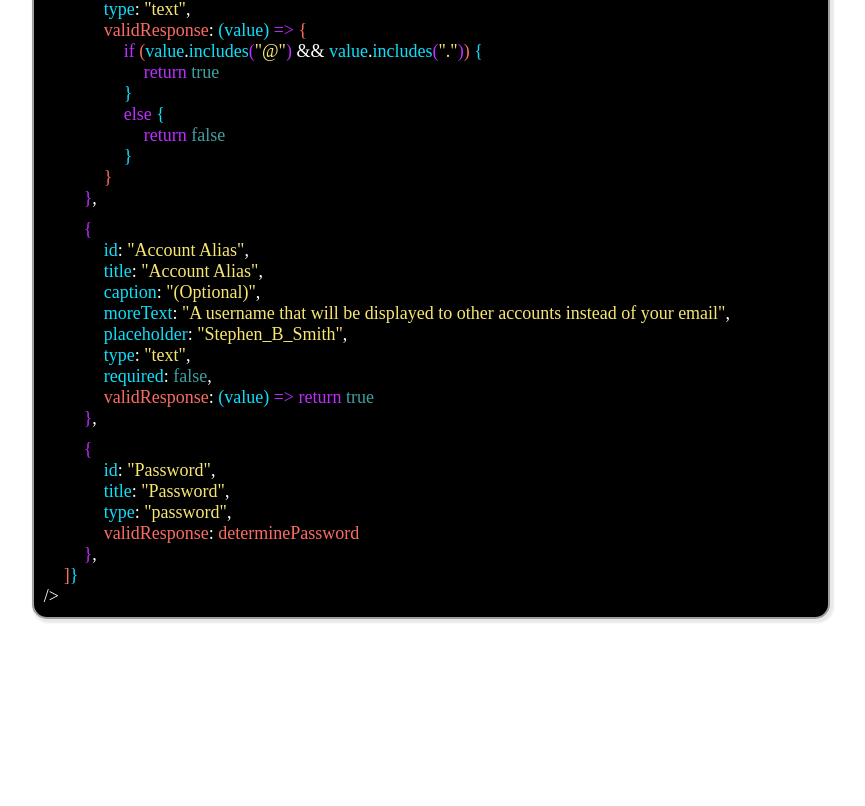
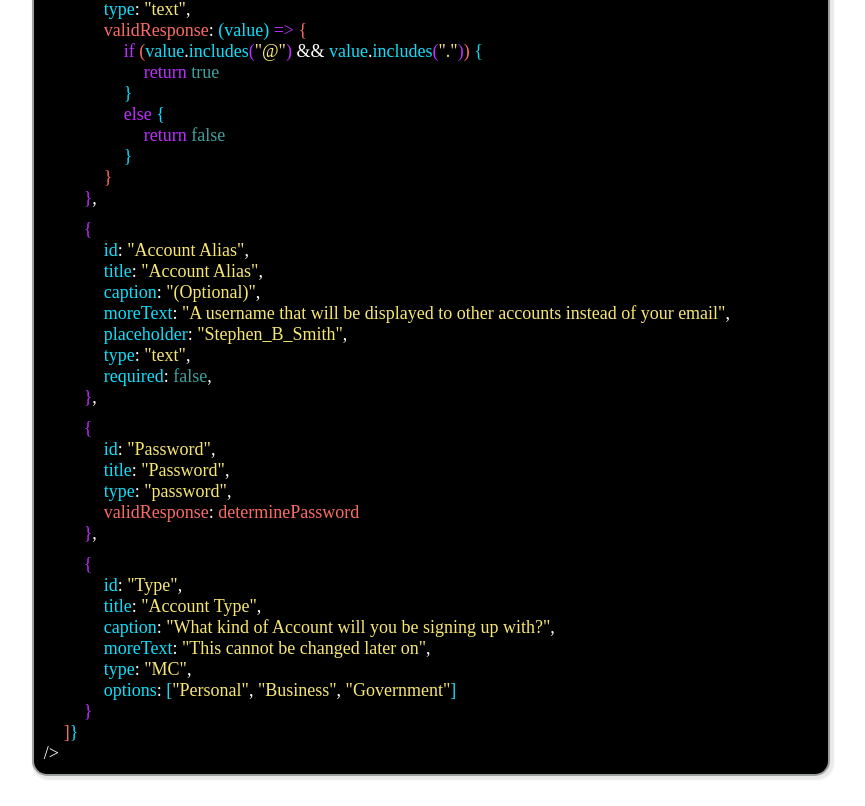
Before and after one commit to NLanese/the-codex, a Next.js app: page /showcases/ostrich-components/ostrich_forms in a window 1280 px wide. Shown: the part 1137-1943 px from the top of the page, without its empty margins (232-1097 px from the left). Before the commit the page ends 1786 px from the top, so only its background shows below. Built offline with nearby package versions, Linux system fonts and the light colour scheme.

Commit message:
Update ostForms.js

```diff
--- a/components/ostrich-components/ostForms.js
+++ b/components/ostrich-components/ostForms.js
@@ -108,7 +108,6 @@ export default function OstFormsShowcase(){
                         title: "Account Type",
                         caption: "What kind of Account will you be signing up with?",
                         moreText: "This cannot be changed later on",
-                        placeholder: "Stephen_B_Smith",
                         type: "MC",
                         options: ["Personal", "Business", "Government"]
                     }
@@ -279,16 +278,6 @@ export default function OstFormsShowcase(){
                             <span style={Styles.Code.bool}>false</span>
                             <span style={Styles.Code.reg}>, </span>
                         </p>
-                        <p style={{...Styles.Code.code, fontSize: 18, marginLeft: 60}}>
-                            <span style={Styles.Code.func}>validResponse</span>
-                            <span style={Styles.Code.reg}>: </span>
-                            <span style={Styles.Code.var}>{"("}</span>
-                            <span style={Styles.Code.var}>value</span>
-                            <span style={Styles.Code.var}>{")"}</span>
-                            <span style={Styles.Code.keyword}>{" => "}</span>
-                            <span style={Styles.Code.keyword}>return</span>
-                            <span style={Styles.Code.bool}> true</span>
-                        </p>
                         <p style={{...Styles.Code.code, fontSize: 18, marginLeft: 40}}>
                             <span style={Styles.Code.keyword}>{"}"}</span>
                             <span style={Styles.Code.reg}>{","}</span>
@@ -329,6 +318,57 @@ export default function OstFormsShowcase(){
                         </p>
                     </div>
 
+                    {/* Field Four */}
+                    <div style={{marginTop: 10}}>
+                        <p style={{...Styles.Code.code, fontSize: 18, marginLeft: 40}}>
+                            <span style={Styles.Code.keyword}>{"{"}</span>
+                        </p>
+                        <p style={{...Styles.Code.code, fontSize: 18, marginLeft: 60}}>
+                            <span style={Styles.Code.var}>id</span>
+                            <span style={Styles.Code.reg}>: </span>
+                            <span style={Styles.Code.str}>"Type"</span>
+                            <span style={Styles.Code.reg}>, </span>
+                        </p>
+                        <p style={{...Styles.Code.code, fontSize: 18, marginLeft: 60}}>
+                            <span style={Styles.Code.var}>title</span>
+                            <span style={Styles.Code.reg}>: </span>
+                            <span style={Styles.Code.str}>"Account Type"</span>
+                            <span style={Styles.Code.reg}>, </span>
+                        </p>
+                        <p style={{...Styles.Code.code, fontSize: 18, marginLeft: 60}}>
+                            <span style={Styles.Code.var}>caption</span>
+                            <span style={Styles.Code.reg}>: </span>
+                            <span style={Styles.Code.str}>"What kind of Account will you be signing up with?"</span>
+                            <span style={Styles.Code.reg}>, </span>
+                        </p>
+                        <p style={{...Styles.Code.code, fontSize: 18, marginLeft: 60}}>
+                            <span style={Styles.Code.var}>moreText</span>
+                            <span style={Styles.Code.reg}>: </span>
+                            <span style={Styles.Code.str}>"This cannot be changed later on"</span>
+                            <span style={Styles.Code.reg}>, </span>
+                        </p>
+                        <p style={{...Styles.Code.code, fontSize: 18, marginLeft: 60}}>
+                            <span style={Styles.Code.var}>type</span>
+                            <span style={Styles.Code.reg}>: </span>
+                            <span style={Styles.Code.str}>"MC"</span>
+                            <span style={Styles.Code.reg}>, </span>
+                        </p>
+                        <p style={{...Styles.Code.code, fontSize: 18, marginLeft: 60}}>
+                            <span style={Styles.Code.var}>options</span>
+                            <span style={Styles.Code.reg}>: </span>
+                            <span style={Styles.Code.var}>[</span>
+                            <span style={Styles.Code.str}>"Personal"</span>
+                            <span style={Styles.Code.reg}>, </span>
+                            <span style={Styles.Code.str}>"Business"</span>
+                            <span style={Styles.Code.reg}>, </span>
+                            <span style={Styles.Code.str}>"Government"</span>
+                            <span style={Styles.Code.var}>]</span>
+                        </p>
+                        <p style={{...Styles.Code.code, fontSize: 18, marginLeft: 40}}>
+                            <span style={Styles.Code.keyword}>{"}"}</span>
+                        </p>
+                    </div>
+
                     <p style={{...Styles.Code.code, fontSize: 18, marginLeft: 20}}>
                         <span style={Styles.Code.func}>{"]"}</span>
                         <span style={Styles.Code.var}>{"}"}</span>
```
